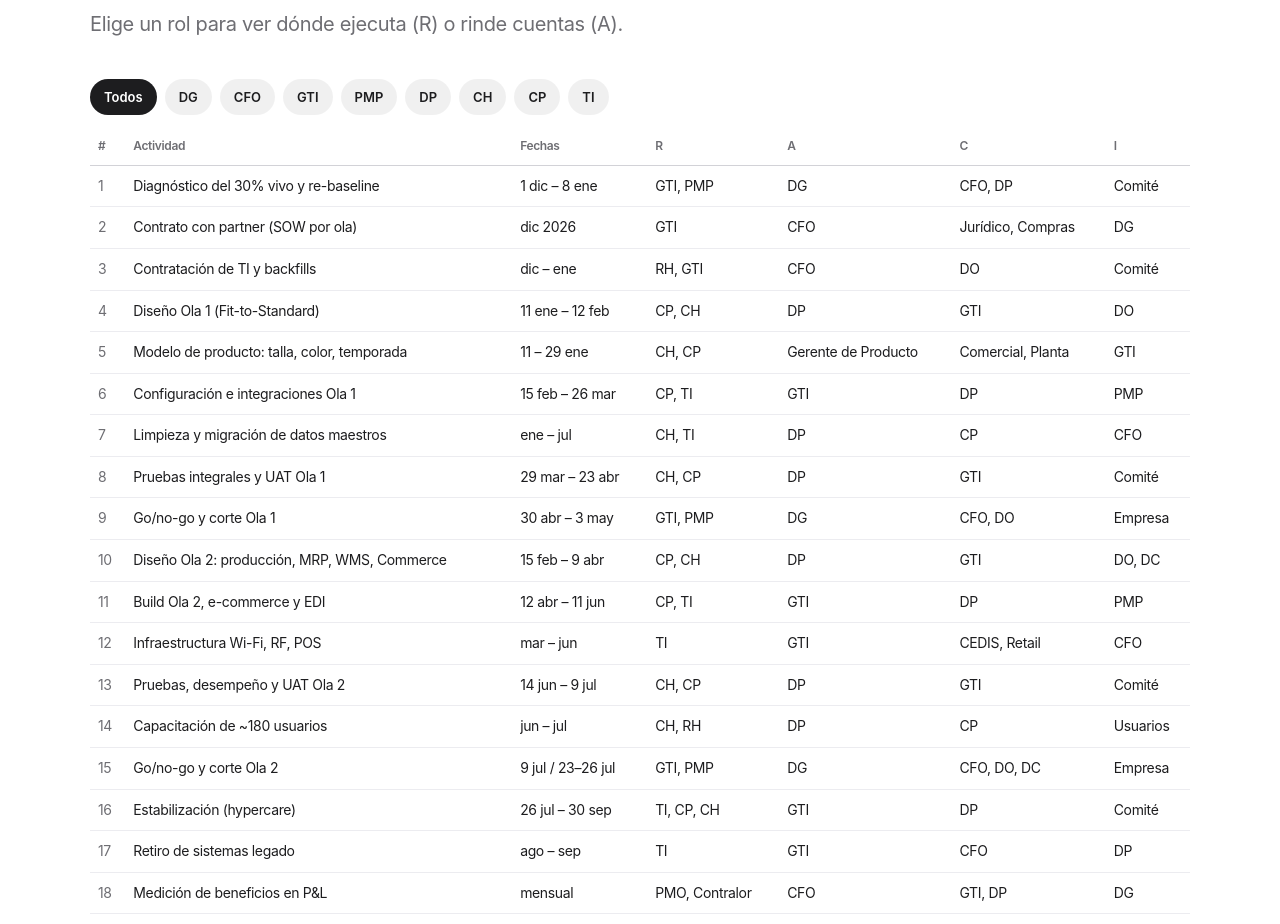
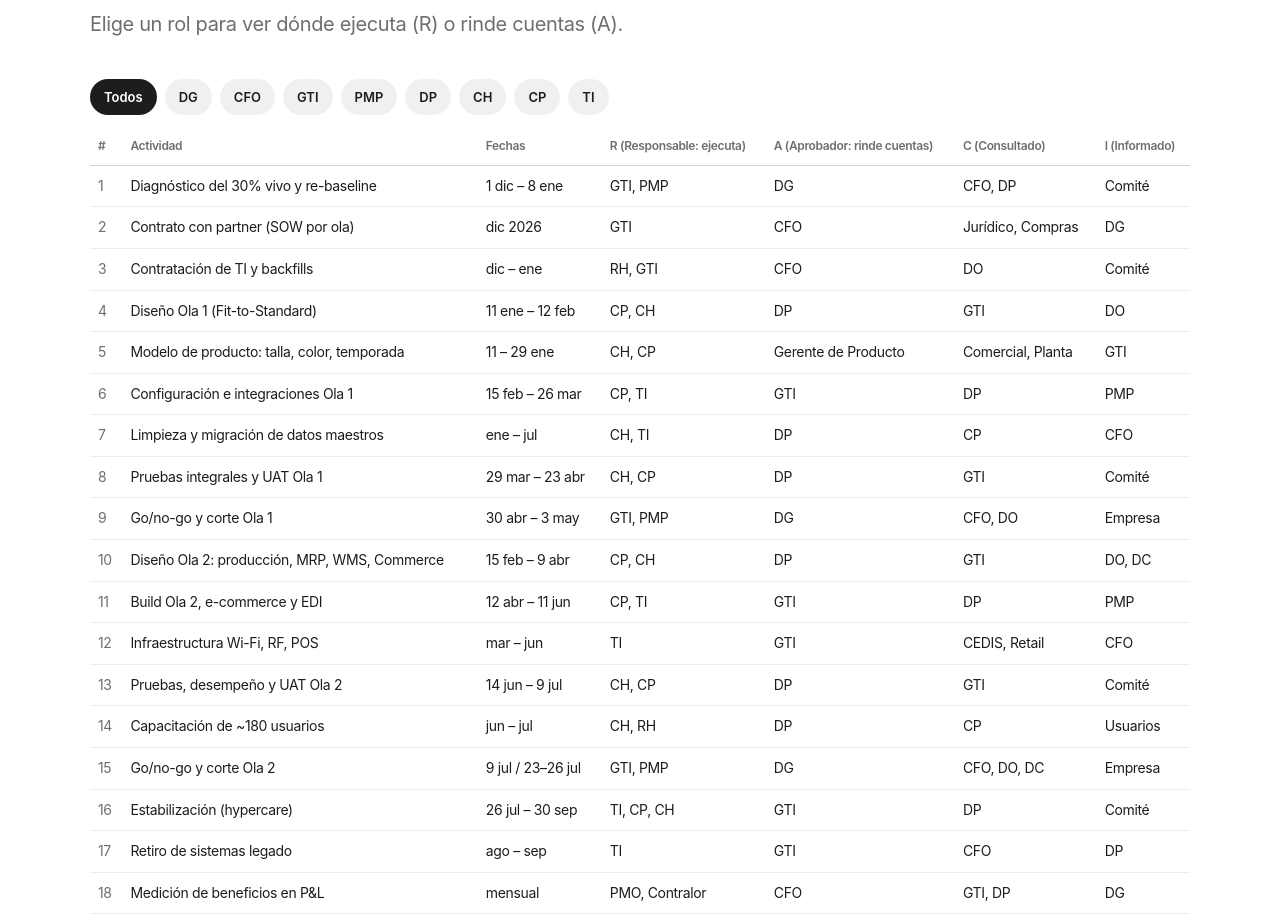
Before and after one commit to fherg15/fherg15.github.io, a plain HTML site: page plan_d365/index.html in a window 1280 px wide. Shown: the part 8903-9827 px from the top of the page. Drawn offline with Linux system fonts and the light colour scheme.

Commit message:
plan_d365: aclara el significado de las columnas R, A, C, I en la tabla RACI
Co-Authored-By: Claude Opus 5.5 <noreply@anthropic.com>
Claude-Session: https://claude.ai/code/session_01SebPRQ2D451EbFpe2a26Ws

```diff
--- a/plan_d365/index.html
+++ b/plan_d365/index.html
@@ -406,7 +406,7 @@ body.pres .rv{opacity:1;transform:none}
   <h2 class="h2 rv">18 actividades, <span class="grad">un solo responsable final por cada una.</span></h2>
   <p class="lead rv">Elige un rol para ver dónde ejecuta (R) o rinde cuentas (A).</p>
   <div class="chips mt" id="rolechips"></div>
-  <div class="scroll mt2"><table class="raci" id="racit"><thead><tr><th>#</th><th>Actividad</th><th>Fechas</th><th>R</th><th>A</th><th>C</th><th>I</th></tr></thead><tbody></tbody></table></div>
+  <div class="scroll mt2"><table class="raci" id="racit"><thead><tr><th>#</th><th>Actividad</th><th>Fechas</th><th>R (Responsable: ejecuta)</th><th>A (Aprobador: rinde cuentas)</th><th>C (Consultado)</th><th>I (Informado)</th></tr></thead><tbody></tbody></table></div>
   <p class="note">DG Director General · CFO Director de Finanzas · DO Dir. de Operaciones · DC Dir. Comercial · GTI Gerente de TI · PMP PM del partner · DP Dueño de proceso · CH Champion · CP Consultores del partner · TI Equipo interno · RH Gestión del cambio.</p>
 </div></section>
 
```
